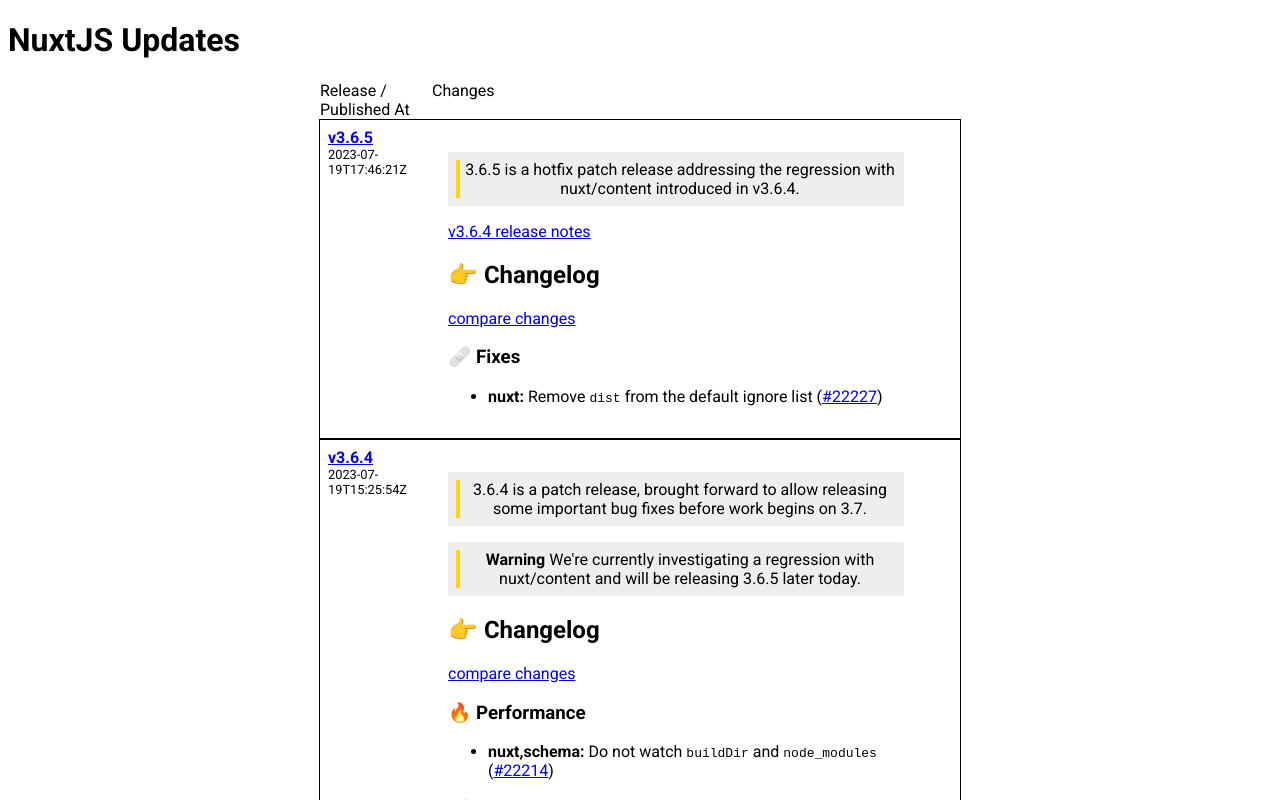
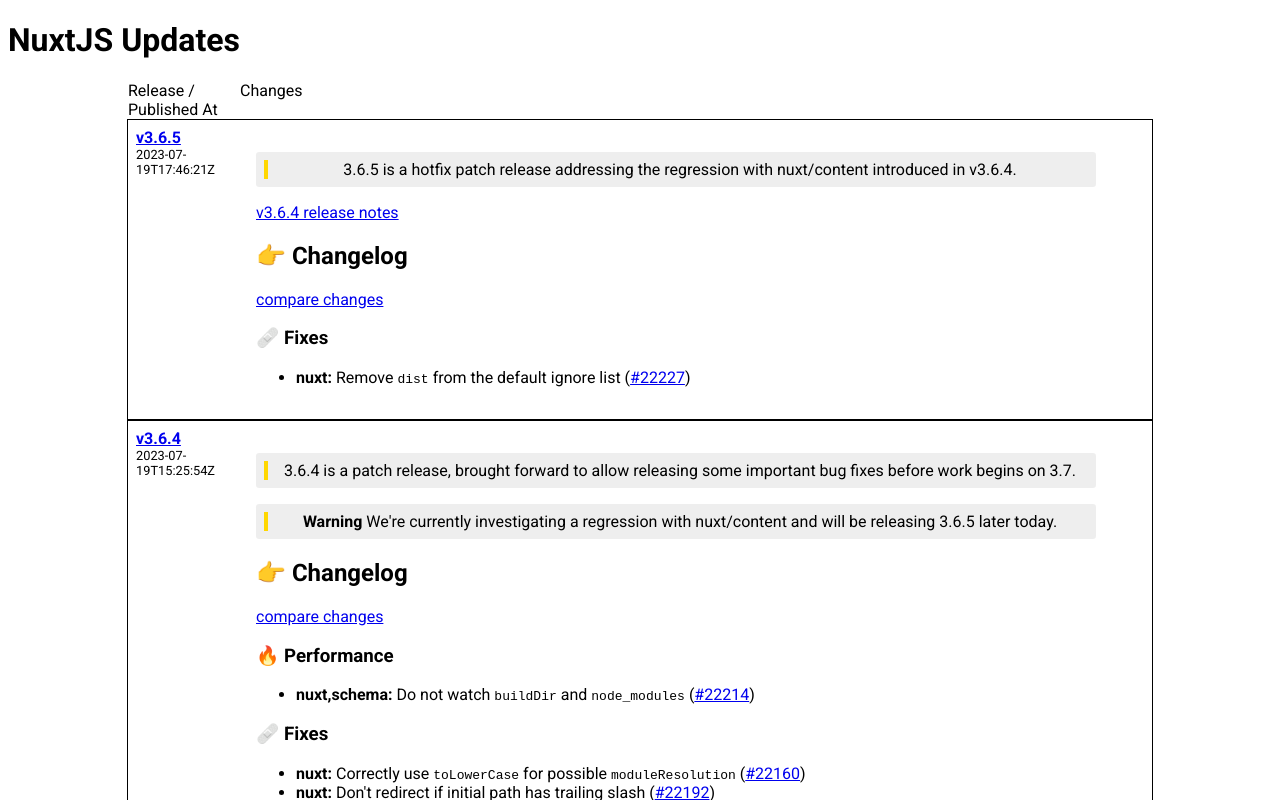
Before and after one commit to l422y-org/nuxtjs-info, a Nuxt app: page / in a window 1280 px wide. Shown: the top 800 px of the page. Built offline with nearby package versions, Linux system fonts and the light colour scheme.

Commit message:
Update max-width to 1024px in index.vue

```diff
--- a/pages/index.vue
+++ b/pages/index.vue
@@ -54,7 +54,7 @@
   > * {
     display: grid;
     width: 100%;
-    max-width: 640px;
+    max-width: 1024px;
     grid-template-columns: 6rem 1fr;
     gap: 1rem;
 
```
